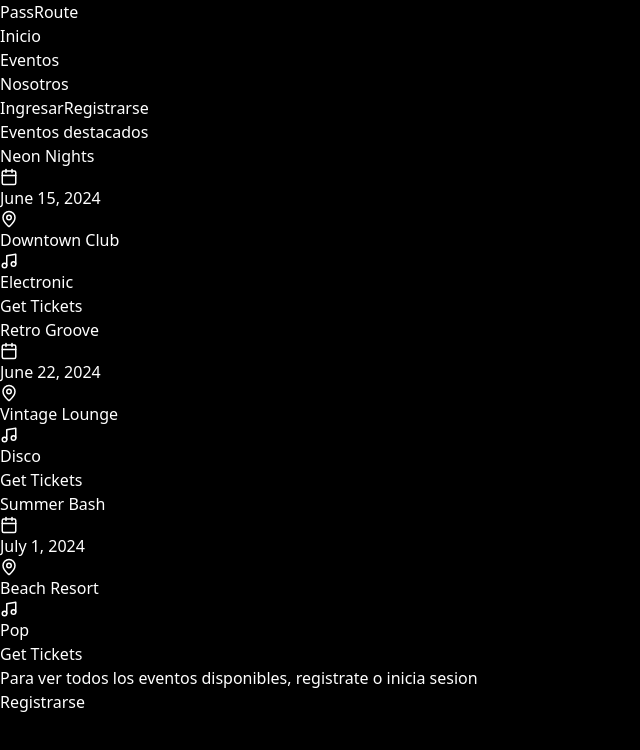
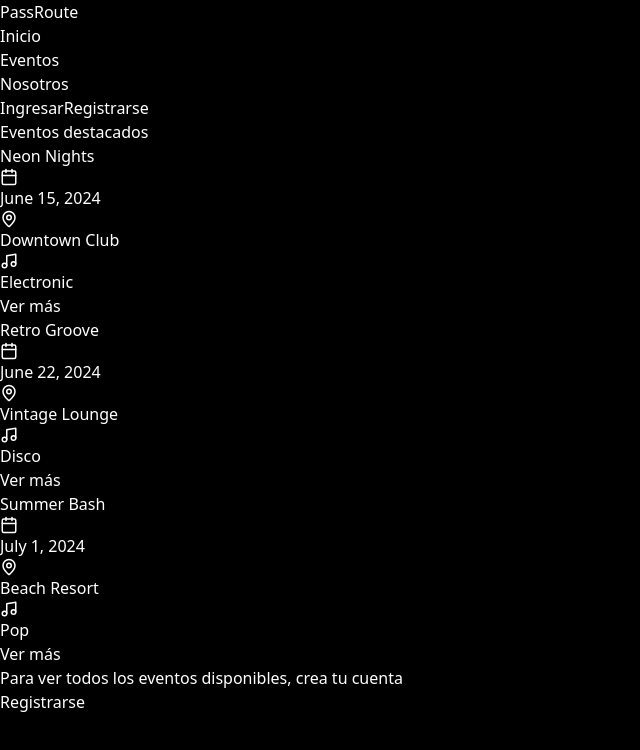
Before and after one commit to altobellidardo/passroute-front, a Next.js app: page /eventos in a window 1280 px wide. Shown: the top 750 px of the page, without its empty margins (0-640 px from the left). Built offline with nearby package versions, Linux system fonts and the light colour scheme.

Commit message:
feat: change events text

```diff
--- a/src/app/eventos/page.tsx
+++ b/src/app/eventos/page.tsx
@@ -21,7 +21,9 @@ function EventsPage () {
                   <p className='flex items-center mb-2'><Calendar className='mr-2' size={18} /> {event.date}</p>
                   <p className='flex items-center mb-2'><MapPin className='mr-2' size={18} /> {event.location}</p>
                   <p className='flex items-center mb-4'><Music className='mr-2' size={18} /> {event.genre}</p>
-                  <a href='#' className='bg-purple-600 hover:bg-purple-700 text-white font-bold py-2 px-4 rounded inline-block transition-colors'>Get Tickets</a>
+                  <a href='#' className='bg-purple-600 hover:bg-purple-700 text-white font-bold py-2 px-4 rounded inline-block transition-colors'>
+                    Ver más
+                  </a>
                 </div>
               </div>
             ))}
@@ -30,7 +32,7 @@ function EventsPage () {
       </section>
 
       <section className='pb-20 mx-auto px-4 flex flex-col items-center space-y-4'>
-        <h3 className='text-2xl font-bold text-center'>Para ver todos los eventos disponibles, registrate o inicia sesion</h3>
+        <h3 className='text-2xl font-bold text-center'>Para ver todos los eventos disponibles, crea tu cuenta</h3>
         <Link href='/auth/registro' className='border-2 border-purple-600 hover:bg-purple-700 text-white font-bold py-2 px-6 rounded-2xl inline-flex items-center transition-colors'>
           Registrarse
         </Link>
```
